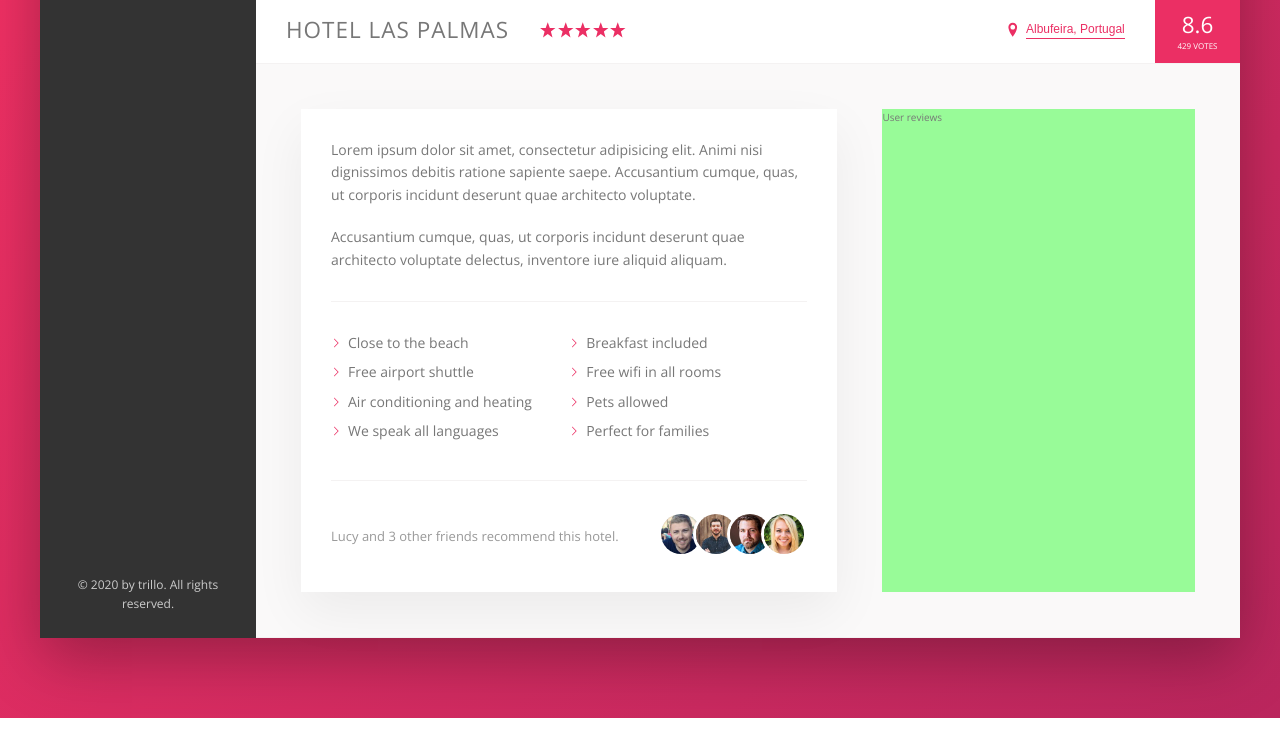
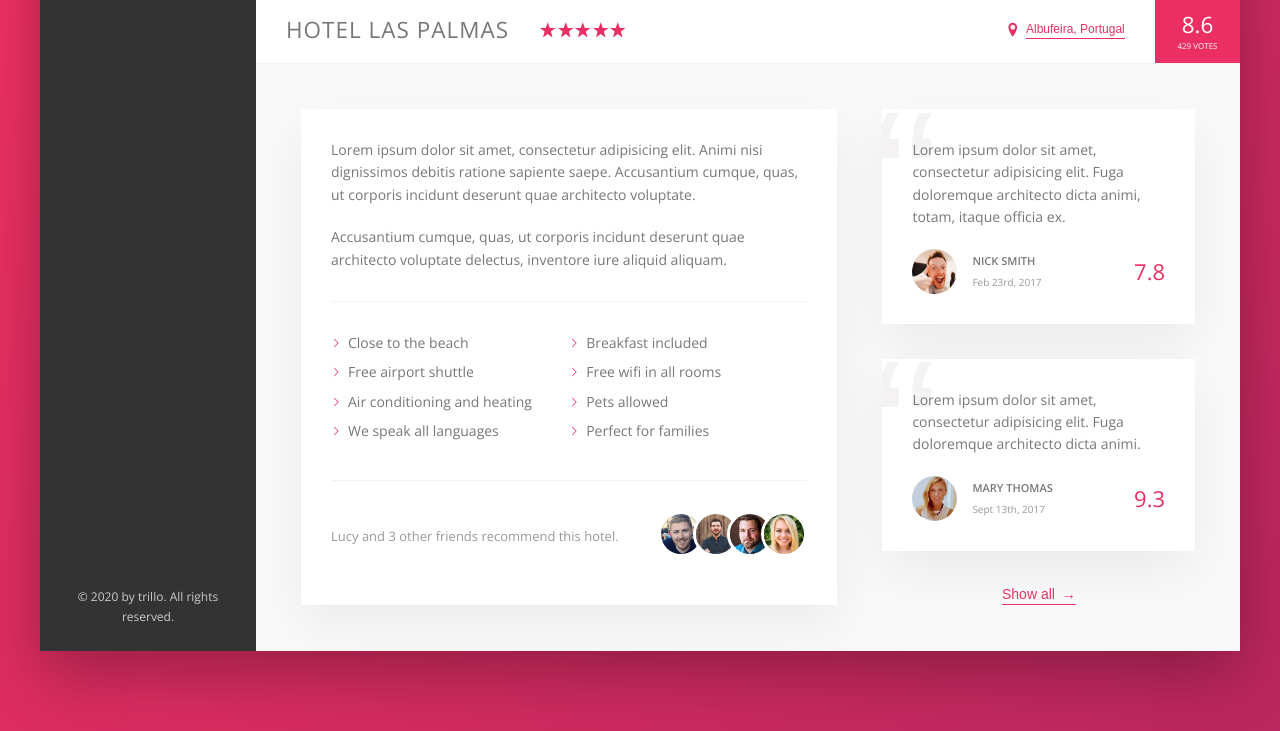
Before and after one commit to dzsub/Trillo, a website: page index.html in a window 1280 px wide. Shown: the part 538-1269 px from the top of the page. Drawn offline with nearby package versions, Linux system fonts and the light colour scheme.

Commit message:
+ right part of main with 2 box of review of users and a button at the bottom

```diff
--- a/index.html
+++ b/index.html
@@ -219,7 +219,34 @@
                         </div>
 
                         <div class="user-reviews">
-                            User reviews
+                            <figure class="review">
+                                <blockquote class="review__text">
+                                    Lorem ipsum dolor sit amet, consectetur adipisicing elit. Fuga doloremque architecto dicta animi, totam, itaque officia ex.
+                                </blockquote>
+                                <figcaption class="review__user">
+                                    <img src="img/user-1.jpg" alt="User 1" class="review__photo">
+                                    <div class="review__user-box">
+                                        <p class="review__user-name">Nick Smith</p>
+                                        <div class="review__user-date">Feb 23rd, 2017</div>
+                                    </div>
+                                    <div class="review__rating">7.8</div>
+                                </figcaption>
+                            </figure>
+
+                            <figure class="review">
+                                <blockquote class="review__text">
+                                    Lorem ipsum dolor sit amet, consectetur adipisicing elit. Fuga doloremque architecto dicta animi.
+                                </blockquote>
+                                <figcaption class="review__user">
+                                    <img src="img/user-2.jpg" alt="User 2" class="review__photo">
+                                    <div class="review__user-box">
+                                        <p class="review__user-name">Mary Thomas</p>
+                                        <div class="review__user-date">Sept 13th, 2017</div>
+                                    </div>
+                                    <div class="review__rating">9.3</div>
+                                </figcaption>
+                            </figure>
+                            <button class="btn-inline">Show all <span>&rarr;</span></button>
                         </div>
                     </div>
                 </main>
--- a/sass/_components.scss
+++ b/sass/_components.scss
@@ -257,8 +257,17 @@
     transition: all .2s;
     will-change: transform; // fixed the animation shaking bug in chrome
 
+    & span {
+        margin-left: 3px;
+        transition: margin-left .2s;
+    }
+
     &:hover {
         color: var(--color-grey-dark-1);
+
+        span {
+            margin-left: 8px;
+        }
     }
 
     &:focus {
@@ -352,3 +361,64 @@
         }
     }
 }
+
+.review {
+    background-color: #fff;
+    box-shadow: var(--shadow-light);
+    padding: 3rem;
+    margin-bottom: 3.5rem;
+    position: relative;
+    overflow: hidden;
+
+    &__text {
+        margin-bottom: 2rem;
+        z-index: 10;
+        position: relative;
+    }
+
+    &__user {
+        display: flex;
+        align-items: center;
+    }
+
+    &__photo {
+        height: 4.5rem;
+        width: 4.5rem;
+        border-radius: 50%;
+        margin-right: 1.5rem;
+    }
+
+    &__user-box {
+        margin-right: auto;
+    }
+
+    &__user-name {
+        font-size: 1.1rem;
+        font-weight: 600;
+        text-transform: uppercase;
+        margin-bottom: .4rem;
+    }
+
+    &__user-date {
+        font-size: 1rem;
+        color: var(--color-grey-dark-3);
+    }
+
+    &__rating {
+        color: var(--color-primary);
+        font-size: 2.2rem;
+        font-weight: 300;
+    }
+
+    &::before {
+        content: "\201C";
+        position: absolute;
+        top: -2.75rem;
+        left: -1rem;
+        line-height: 1;
+        font-size: 20rem;
+        color: var(--color-grey-light-2);
+        font-family: sans-serif;
+        z-index: 1;
+    }
+}
--- a/sass/_layout.scss
+++ b/sass/_layout.scss
@@ -39,6 +39,7 @@
 }
 
 .detail {
+    font-size: 1.4rem;
     display: flex;
     padding: 4.5rem;
     background-color: var(--color-grey-light-1);
@@ -46,7 +47,6 @@
 }
 
 .description {
-    font-size: 1.4rem;
     background-color: #fff;
     box-shadow: var(--shadow-light);
     padding: 3rem;
@@ -55,6 +55,9 @@
 }
 
 .user-reviews {
-     background-color: palegreen;
-     flex: 1;
+    flex: 1;
+
+    display: flex;
+    flex-direction: column;
+    align-items: center;
 }
```
Also changed, not shown: css/style.css.
